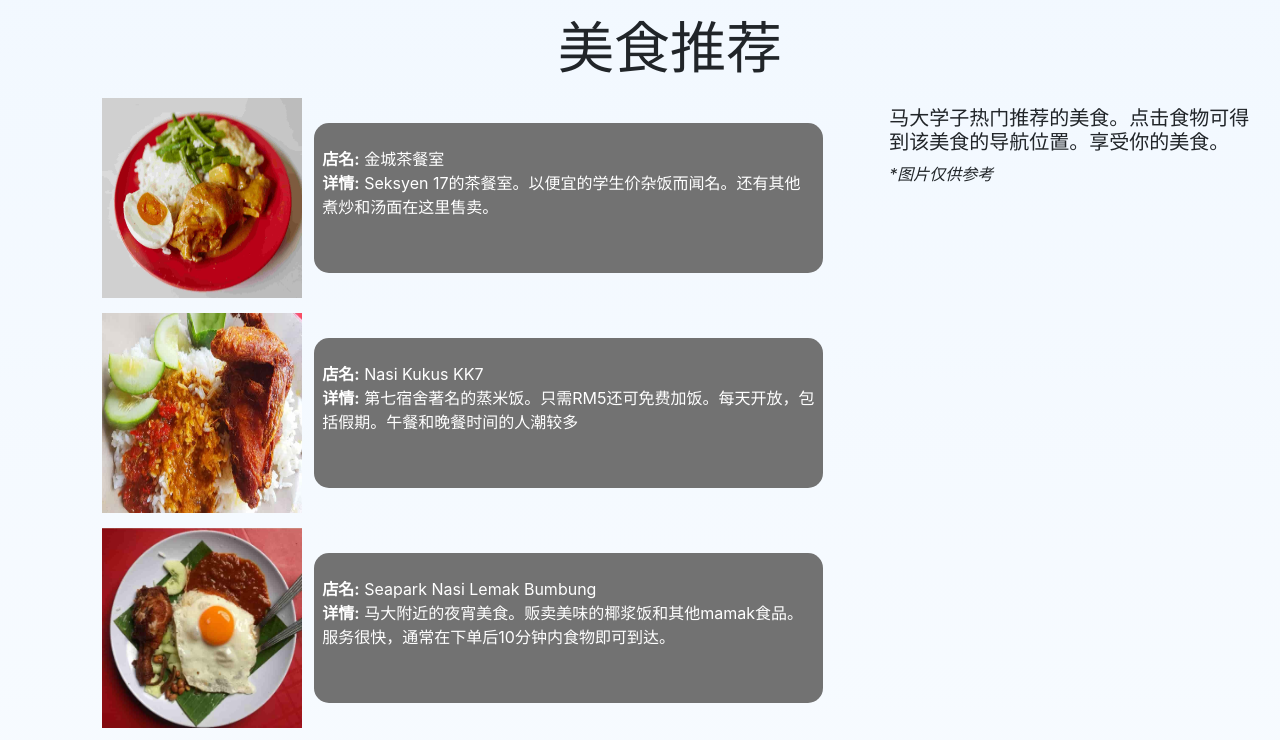
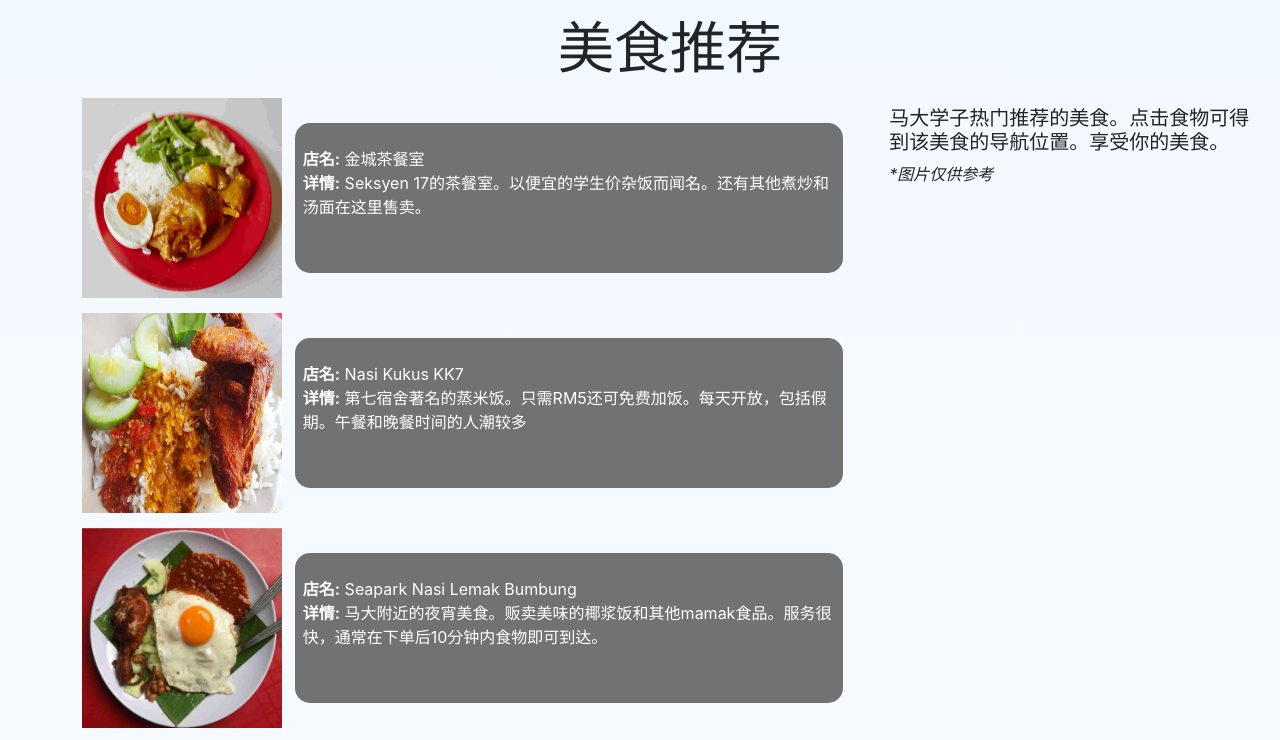
Before and after one commit to LUXIANZE/third-cc-website, a plain HTML site: page index.html in a window 1280 px wide. Shown: the part 5983-6723 px from the top of the page. Drawn offline with nearby package versions, Linux system fonts and the light colour scheme.

Commit message:
fix food list not align to left

```diff
--- a/index.css
+++ b/index.css
@@ -97,6 +97,7 @@ html{
     text-align: left;
     min-height: 150px;
     border-radius: 15px;
+    min-width: 70%;
 }
 
 .affix {
```
